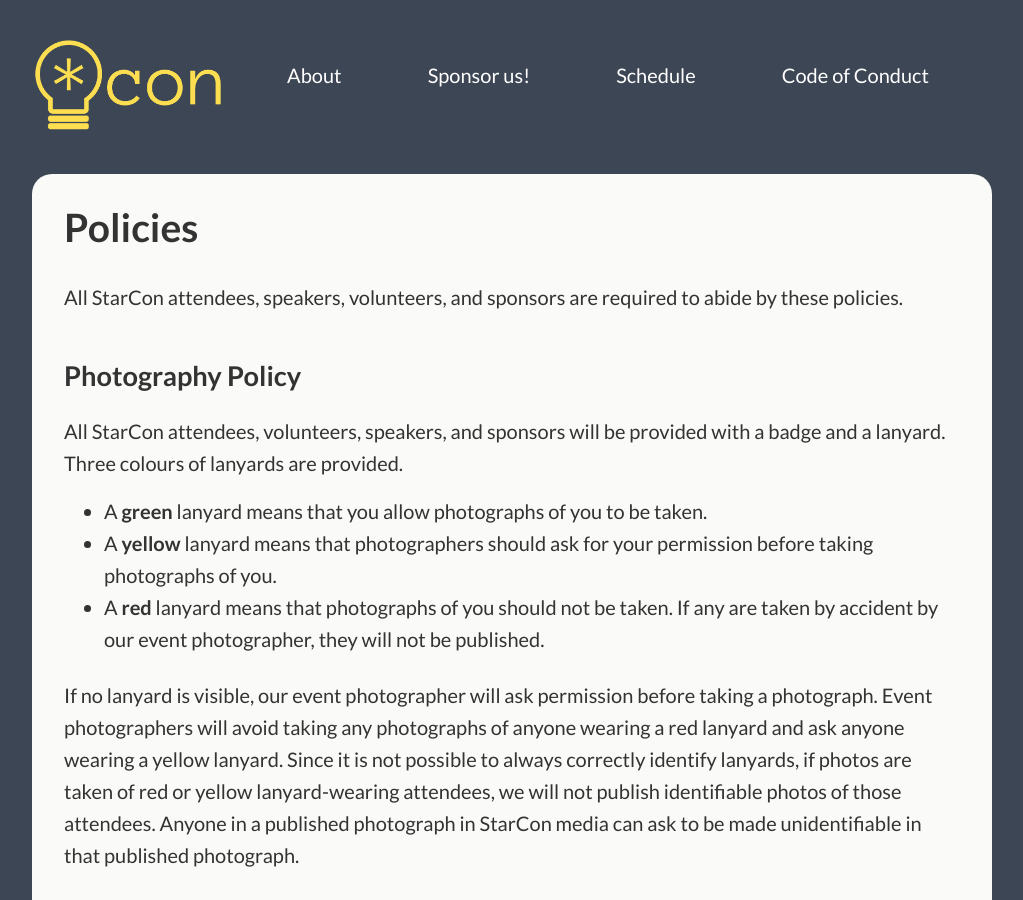
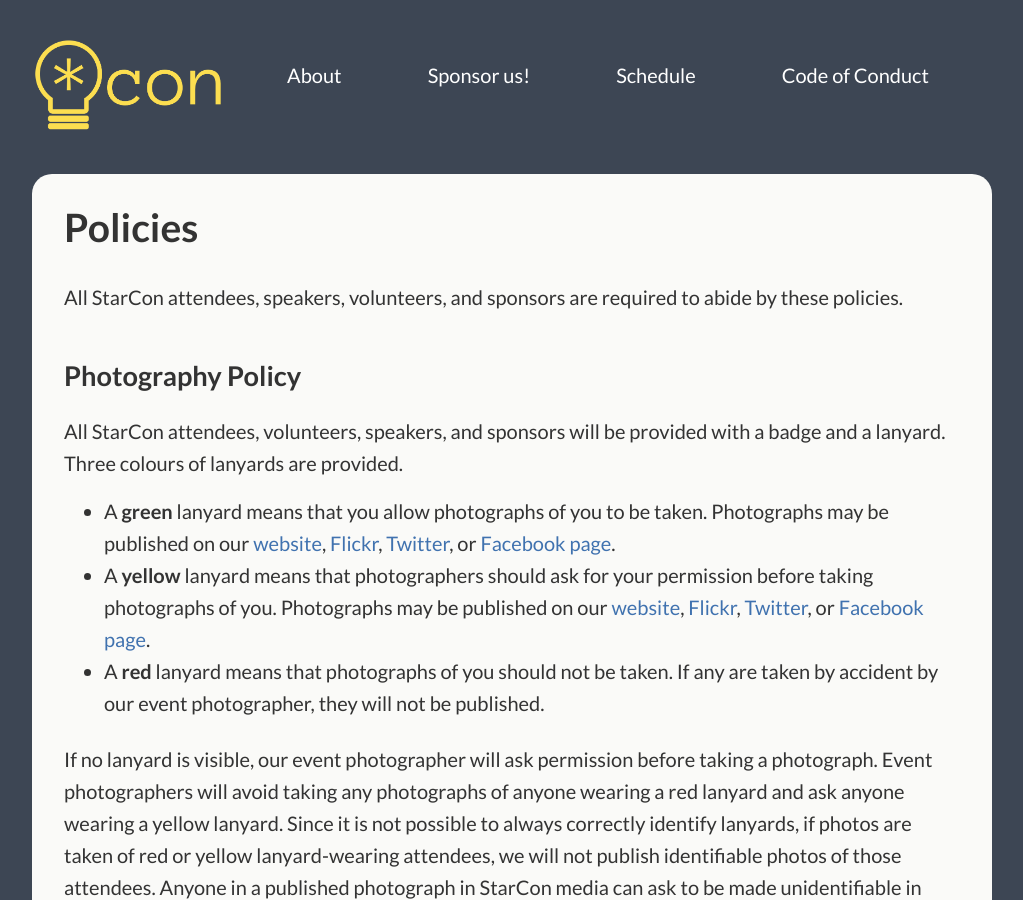
Before and after one commit to StarConKW/starconkw.github.io, a Jekyll site: the page built from _pages/policies.md, in a window 1280 px wide and 900 px high. Shown: the whole window, without its empty margins (128-1151 px from the left). Built offline with Jekyll 4.4.1, drawn with Linux system fonts in a browser that asks for light colours.

Commit message:
Add online spaces in which photos can be posted (#147)

```diff
--- a/_pages/policies.md
+++ b/_pages/policies.md
@@ -11,8 +11,8 @@ All StarCon attendees, speakers, volunteers, and sponsors are required to abide
 
 All StarCon attendees, volunteers, speakers, and sponsors will be provided with a badge and a lanyard. Three colours of lanyards are provided.
 
-- A **green** lanyard means that you allow photographs of you to be taken.
-- A **yellow** lanyard means that photographers should ask for your permission before taking photographs of you.
+- A **green** lanyard means that you allow photographs of you to be taken. Photographs may be published on our [website](https://starcon.io), [Flickr](https://www.flickr.com/people/155812015@N03/), [Twitter](https://twitter.com/starconkw), or [Facebook page](https://www.facebook.com/starconkw/).
+- A **yellow** lanyard means that photographers should ask for your permission before taking photographs of you. Photographs may be published on our [website](https://starcon.io), [Flickr](https://www.flickr.com/people/155812015@N03/), [Twitter](https://twitter.com/starconkw), or [Facebook page](https://www.facebook.com/starconkw/).
 - A **red** lanyard means that photographs of you should not be taken. If any are taken by accident by our event photographer, they will not be published.
 
 If no lanyard is visible, our event photographer will ask permission before taking a photograph. Event photographers will avoid taking any photographs of anyone wearing a red lanyard and ask anyone wearing a yellow lanyard. Since it is not possible to always correctly identify lanyards, if photos are taken of red or yellow lanyard-wearing attendees, we will not publish identifiable photos of those attendees. Anyone in a published photograph in StarCon media can ask to be made unidentifiable in that published photograph.
```
